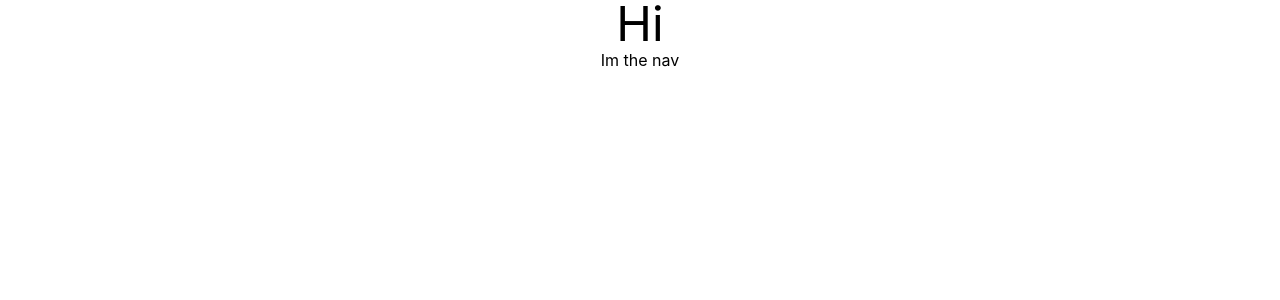
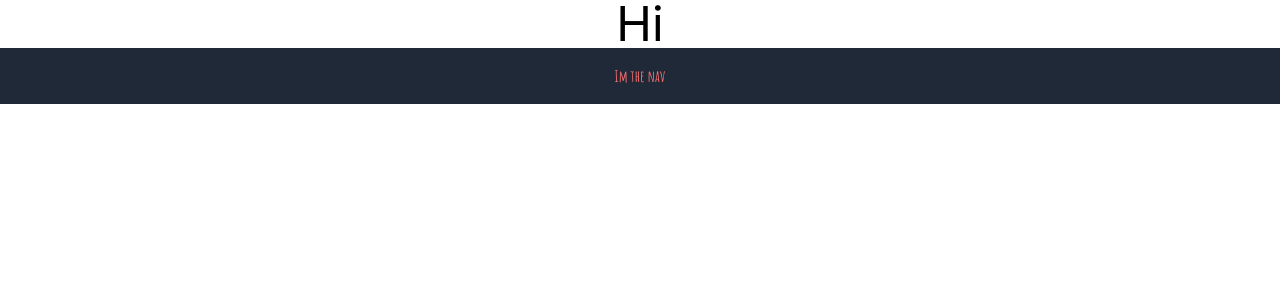
Before and after one commit to Miboch/EasyDD_FrontEnd, a React (Create React App) app: page / in a window 1280 px wide. Shown: the top 300 px of the page. Built offline with nearby package versions, Linux system fonts and the light colour scheme; a web font is replaced by a local one.

Commit message:
removed read me

```diff
--- a/package.json
+++ b/package.json
@@ -10,6 +10,7 @@
     "react": "^17.0.2",
     "react-dom": "^17.0.2",
     "react-scripts": "4.0.3",
+    "styled-components": "^5.2.3",
     "web-vitals": "^1.1.1"
   },
   "scripts": {
@@ -38,6 +39,7 @@
   },
   "devDependencies": {
     "autoprefixer": "^9.8.6",
+    "jest": "^26.6.0",
     "postcss": "^7.0.35",
     "tailwindcss": "npm:@tailwindcss/postcss7-compat@^2.1.2"
   }
--- /dev/null
+++ b/src/components/Dashboard/Dashboard.js
@@ -0,0 +1,5 @@
+//input fields \\
+// import image \\
+// room name \\
+// create room button \\
+// extra stamps \\
--- a/src/components/Nav-bar/NavBar.js
+++ b/src/components/Nav-bar/NavBar.js
@@ -1,6 +1,7 @@
+// home || login || signup page || dashboard || session view
 const Navbar = () => {
   return (
-    <div>
+    <div className="bg-gray-800 text-red-400 p-4 font-bold">
       <h1>Im the nav</h1>
     </div>
   );
```
Also changed, not shown: src/components/Sessionview/Sessionview.js (added, +8 -0 lines), 2 other files (tests, documents, lock files or other folders).
